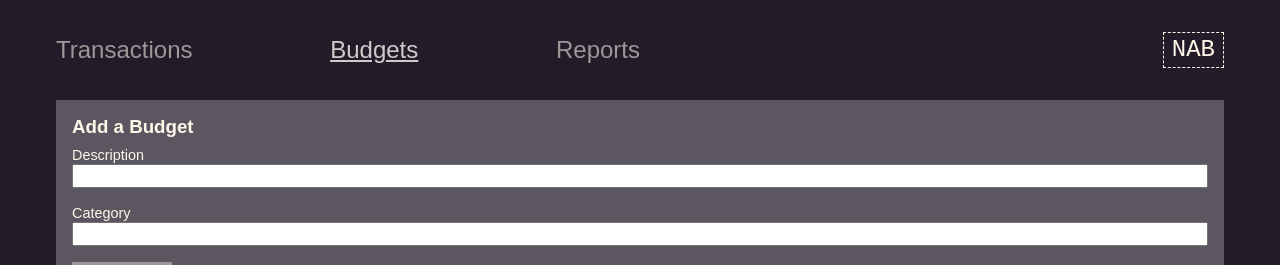
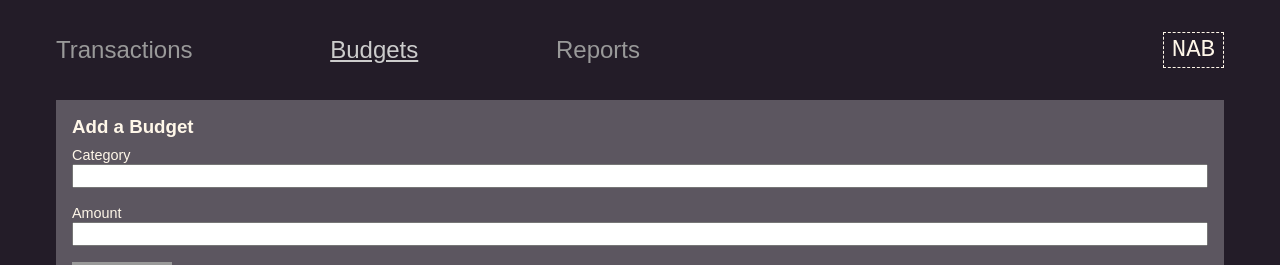
Before and after one commit to slwulf/not-another-budget-app, a React (Vite) app: page /budgets in a window 1280 px wide. Shown: the top 265 px of the page. Built offline with nearby package versions, Linux system fonts and the light colour scheme.

Commit message:
make budget and transaction forms actually create a record

```diff
--- a/src/Components/Forms/CreateBudget.js
+++ b/src/Components/Forms/CreateBudget.js
@@ -2,6 +2,7 @@ import React from 'react'
 import {Link} from 'react-router-dom'
 
 import Form from './Form'
+import * as Api from '../../Utility/Api'
 
 export default class CreateBudget extends React.Component {
   constructor(props) {
@@ -9,7 +10,9 @@ export default class CreateBudget extends React.Component {
   }
 
   onSubmit(values) {
-    console.log(values)
+    Api.Budgets.post('/new', values)
+      .then(response => console.log('server response: ', response))
+      .catch(error => console.log('oops!', error))
   }
 
   render(props) {
@@ -18,12 +21,12 @@ export default class CreateBudget extends React.Component {
       submitLabel="Add Budget"
       fields={[{
         type: 'text',
-        name: 'description'
-      }, {
-        type: 'text',
         name: 'category'
         // TODO: make this an autocomplete
         // with free entry & list of categories
+      }, {
+        type: 'text',
+        name: 'amount'
       }]} />
   }
 }
--- a/src/Components/Forms/CreateTransaction.js
+++ b/src/Components/Forms/CreateTransaction.js
@@ -2,6 +2,7 @@ import React from 'react'
 import {Link} from 'react-router-dom'
 
 import Form from './Form'
+import * as Api from '../../Utility/Api'
 
 export default class CreateTransaction extends React.Component {
   constructor(props) {
@@ -9,7 +10,9 @@ export default class CreateTransaction extends React.Component {
   }
 
   onSubmit(values) {
-    console.log(values)
+    Api.Transactions.post('/new', values)
+      .then(response => console.log('server response:', response))
+      .catch(error => console.log('oh noes!', error))
   }
 
   render(props) {
```
